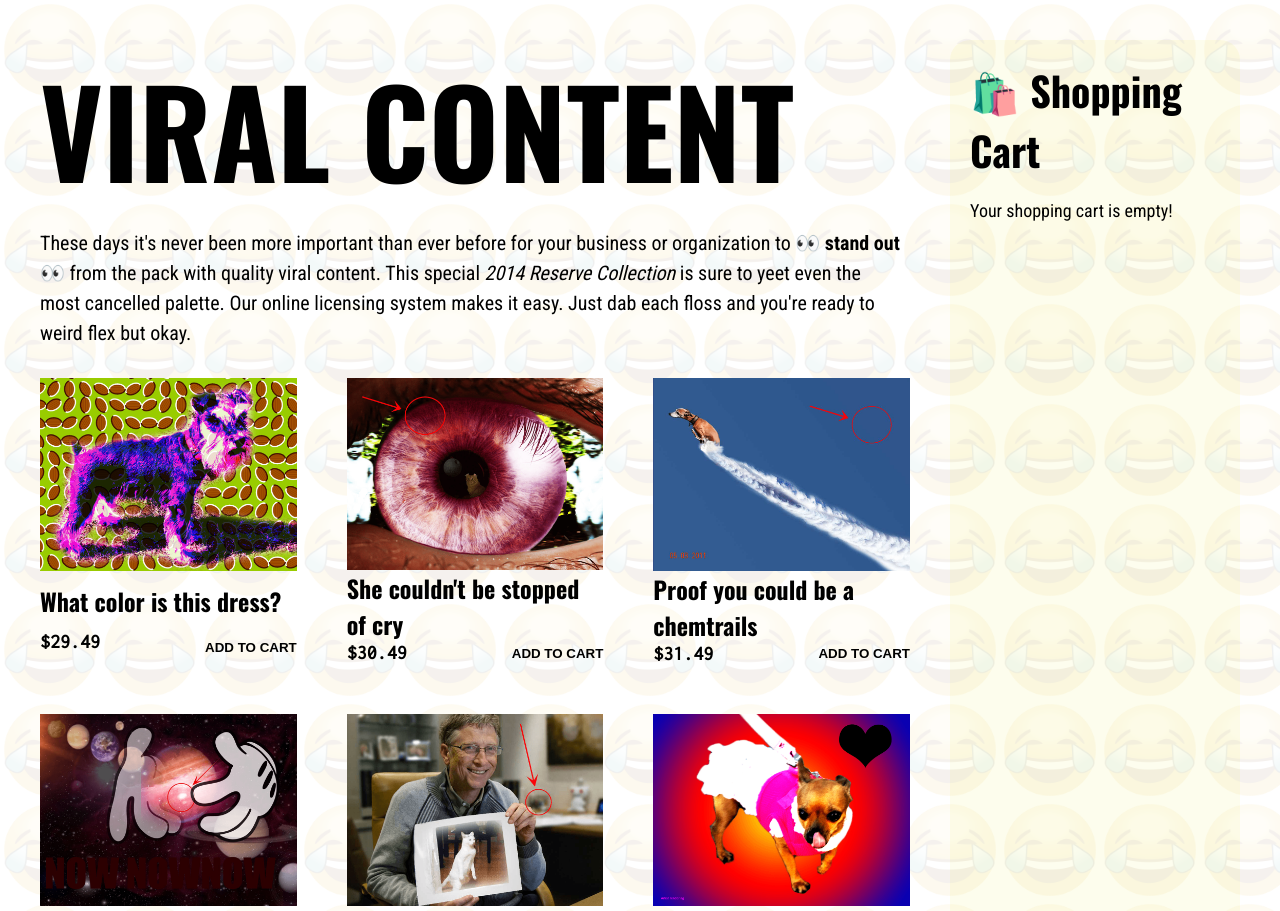
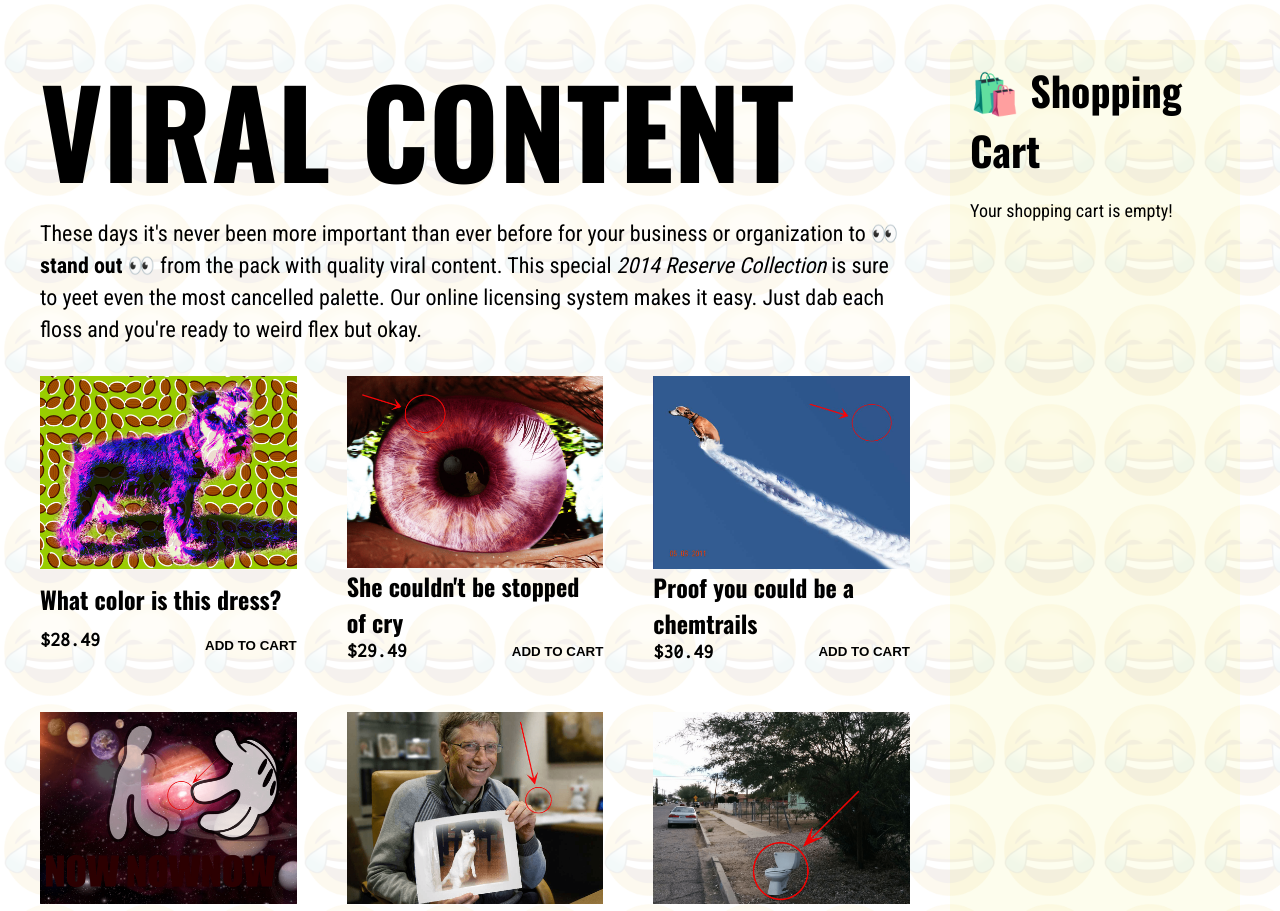
Before and after one commit to thischrisblack/viral-content, a React (Create React App) app: page / in a window 1280 px wide. Shown: the top 911 px of the page. Built offline with nearby package versions, Linux system fonts and the light colour scheme.

Commit message:
Added toilet.

```diff
--- a/src/index.scss
+++ b/src/index.scss
@@ -73,9 +73,9 @@ Header
     text-transform: uppercase;
   }
   p {
-    line-height: 3rem;
-    font-size: 2rem;
-    padding: 1rem 1rem 2rem 0;
+    line-height: 3.2rem;
+    font-size: 2.2rem;
+    padding: 0 1rem 2rem 0;
   }
 }
 
@@ -113,12 +113,12 @@ Cart
     padding: .5rem 0;
 
     &:not(:last-child) {
-      border-bottom: 1px solid #aaa;
+      border-bottom: 1px solid #ccc;
     }
   }
 
   &__title {
-
+    font-weight: 700;
   }
 
   &__price {
--- a/src/viral-content.js
+++ b/src/viral-content.js
@@ -4,7 +4,7 @@ const viralContent = [
     src: '/images/dress.png',
     title: 'What color is this dress?',
     price: 2799,
-    increment: .3,
+    increment: .1,
     inCart: false
   },
   {
@@ -12,7 +12,7 @@ const viralContent = [
     src: '/images/deathstar.png',
     title: 'She couldn\'t be stopped of cry',
     price: 2899,
-    increment: .3,
+    increment: .1,
     inCart: false
   },
   {
@@ -20,7 +20,7 @@ const viralContent = [
     src: '/images/chemtrails.png',
     title: 'Proof you could be a chemtrails',
     price: 2999,
-    increment: .3,
+    increment: .1,
     inCart: false
   },
   {
@@ -28,7 +28,7 @@ const viralContent = [
     src: '/images/gloves.png',
     title: 'Astronomers hate this',
     price: 2299,
-    increment: .3,
+    increment: .1,
     inCart: false
   },
   {
@@ -36,15 +36,15 @@ const viralContent = [
     src: '/images/gates.png',
     title: 'Bill Gates one dumb trick',
     price: 2999,
-    increment: .3,
+    increment: .1,
     inCart: false
   },
   {
-    id: 'yom',
-    src: '/images/yom.png',
-    title: 'You\'ve been doing this #wrong',
-    price: 2399,
-    increment: .3,
+    id: 'chihuahua',
+    src: '/images/toilet.png',
+    title: 'Your doctor won\'t tell you',
+    price: 2499,
+    increment: .1,
     inCart: false
   },
   {
@@ -52,7 +52,7 @@ const viralContent = [
     src: '/images/hashbag.png',
     title: 'ROFLA Grandma still can\'t #HASHBAG',
     price: 2999,
-    increment: .3,
+    increment: .1,
     inCart: false
   },
   {
@@ -60,7 +60,7 @@ const viralContent = [
     src: '/images/spider.png',
     title: 'All-new consequences',
     price: 2799,
-    increment: .3,
+    increment: .1,
     inCart: false
   },
   {
@@ -68,7 +68,7 @@ const viralContent = [
     src: '/images/starwars.png',
     title: 'Which Star Wars are you?',
     price: 2899,
-    increment: .3,
+    increment: .1,
     inCart: false
   },
   {
@@ -76,7 +76,7 @@ const viralContent = [
     src: '/images/awakening.png',
     title: 'Awakening awakening',
     price: 2999,
-    increment: .3,
+    increment: .1,
     inCart: false
   },
   {
@@ -84,15 +84,15 @@ const viralContent = [
     src: '/images/darth.png',
     title: 'Nine new ways brush tooth',
     price: 2799,
-    increment: .3,
+    increment: .1,
     inCart: false
   },
   {
-    id: 'chihuahua',
+    id: 'yom',
     src: '/images/chihuahua.png',
-    title: 'Your doctor won\'t tell you',
-    price: 2499,
-    increment: .3,
+    title: 'You\'ve been doing this #wrong',
+    price: 2399,
+    increment: .1,
     inCart: false
   }
 ];
```
Also changed, not shown: public/images/toilet.png (added).
